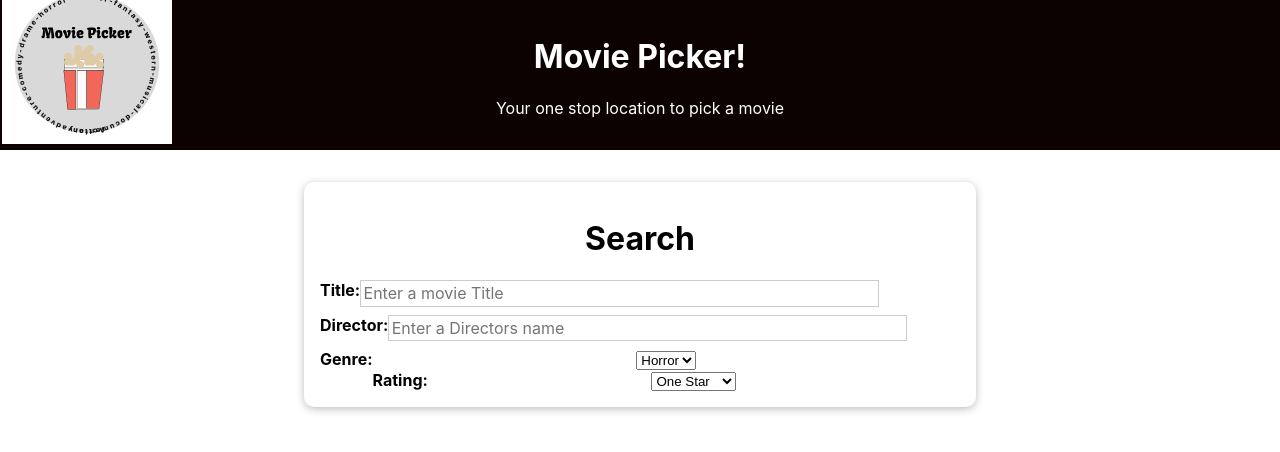
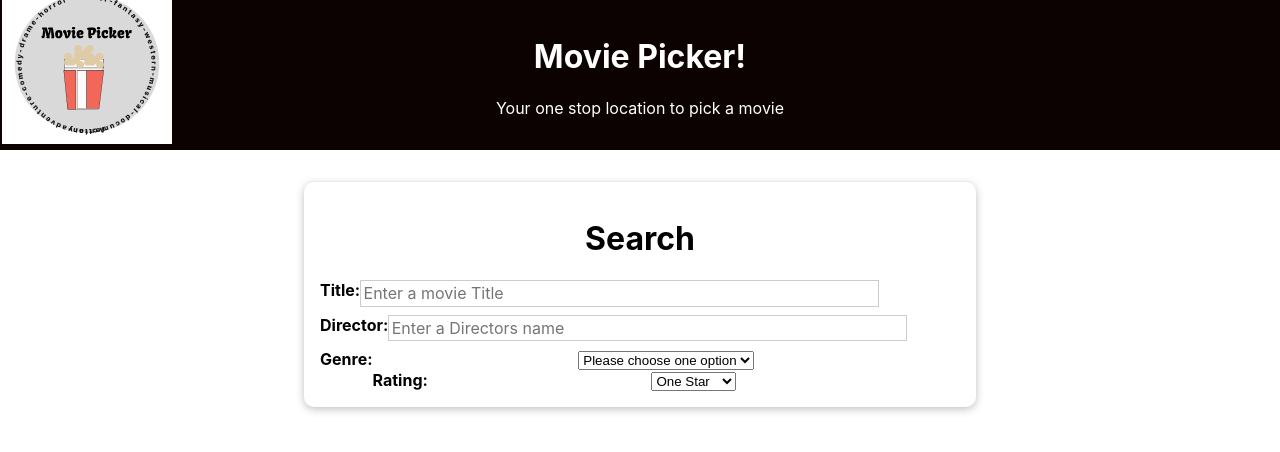
Before and after one commit to johnstuby7/movie-picker-project, a React (Create React App) app in the folder movie-picker-project/: page / in a window 1280 px wide. Shown: the top 452 px of the page. Built offline with nearby package versions, Linux system fonts and the light colour scheme.

Commit message:
Added in a dropdown selector for genres, set a genreOption that contains all the different genres and then had the option map those values to the select dropdown

```diff
--- a/movie-picker-project/src/components/SearchCard.js
+++ b/movie-picker-project/src/components/SearchCard.js
@@ -4,8 +4,32 @@ import classes from "./SearchCard.module.css";
 import Card from "./UI/Card";
 
 function SearchCard() {
+  const genreOptions = [
+    "Action",
+    "Adventure",
+    "Animation",
+    "Comedy",
+    "Cyberpunk",
+    "Crime",
+    "Drama",
+    "Experimental",
+    "Fantasy",
+    "History",
+    "Horror",
+    "Martial Arts",
+    "Romance",
+    "Satire",
+    "Science Fiction",
+    "Slasher",
+    "Sports",
+    "Spy",
+    "Thriller",
+    "Western",
+    "War",
+  ];
+
   return (
-    <div className="SearchCard">
+    <div>
       <Card className={classes.input}>
         <h1>Search</h1>
         <form>
@@ -20,8 +44,10 @@ function SearchCard() {
           />
           <label htmlFor="genre">Genre: </label>
           <select id="genre">
-            <option value="horror">Horror</option>
-            <option value="action">Action</option>
+            <option>Please choose one option</option>
+            {genreOptions.map((option, index) => {
+              return <option key={index}>{option}</option>;
+            })}
           </select>
           <br />
           <label htmlFor="rating">Rating: </label>
```
